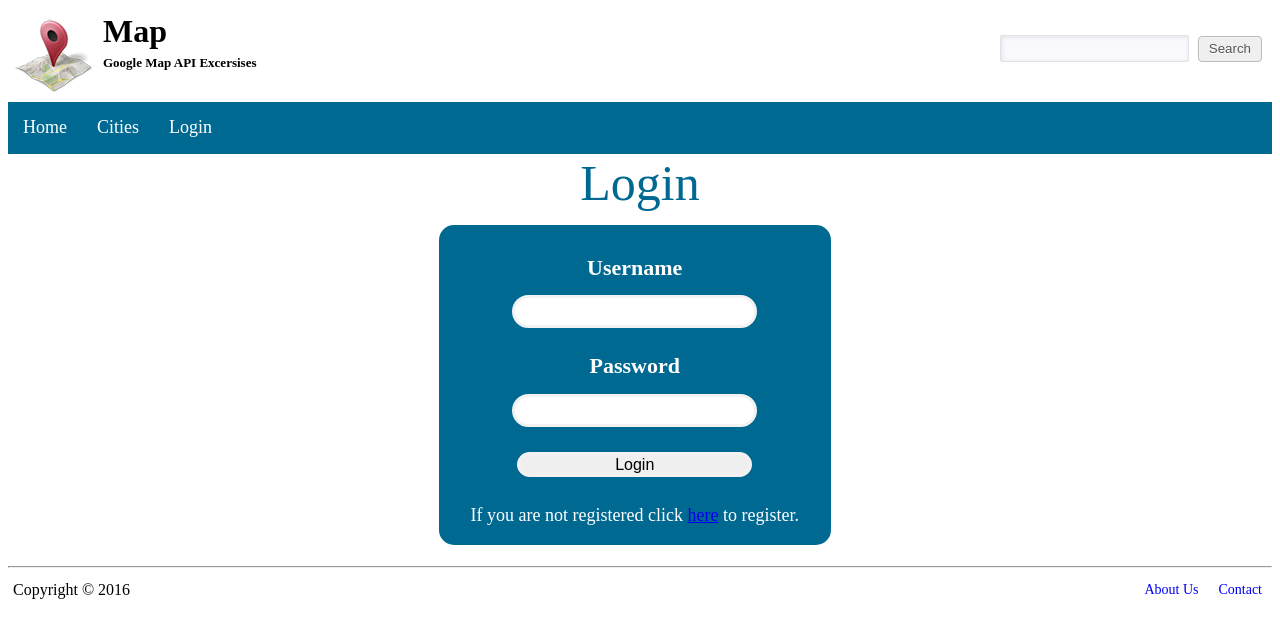
After one commit to stominmetal/Site, a PHP site: page /login.php in a window 1280 px wide. The commit adds this page. Shown: the top 638 px of the page. Run offline with PHP 8.4, Linux system fonts and the light colour scheme.

Commit message:
Login-Page-Added-Not-Working

```diff
--- a/css/app.css
+++ b/css/app.css
@@ -150,3 +150,50 @@ aside > ul > li > a {
 aside > ul > li > a:hover {
     background-color: #006992;
 }
+
+.col-m {
+    height: 290px;
+    width: 31%;
+    border-radius: 15px;
+    margin: 13px;
+}
+
+.login {
+    background-color: rgb(0, 105, 146);
+    text-align: center;
+    display: inline-block;
+    color: white;
+    font-size: 18px;
+    padding-top: 15px;
+    padding-bottom: 15px;
+}
+
+.login-title {
+    font-size: 50px;
+    color: #006992;
+    text-align: center;
+}
+
+.login > input {
+    border-radius: 30px;
+    border: 3px solid #f2f2f2;
+    width: 60%;
+    height: 25px;
+    margin: 0 auto 10px;
+    text-align: center;
+    font-size: 16px;
+}
+
+.labels {
+    font-size: 22px;
+    color: white;
+    padding-bottom: 0px;
+}
+
+.login > .btn {
+    padding-top: 20px;
+}
+
+.par {
+    font-size: 18px;
+}
--- /dev/null
+++ b/login.php
@@ -0,0 +1,34 @@
+<!doctype html>
+<html lang="en">
+<head>
+    <meta charset="UTF-8">
+    <title>Document</title>
+    <link href='css/app.css' rel='stylesheet' type='text/css'/>
+</head>
+<body>
+
+<!--Header-->
+<?php include("modules/_header.php") ?>
+
+<div class="row">
+    <div class="row login-title">
+        Login</div>
+    <div class="col col-m"></div>
+    <div class="col col-m login">
+        <h1 class="labels">Username</h1>
+        <input type="text" alt="login" name="login">
+        <h1 class="labels">Password</h1>
+        <input type="password" alt="register" name="register" >
+        <h1 class="labels"></h1>
+        <input type="button" value="Login" alt="buttonLogin" name="btnLogin">
+        <p class="par">If you are not registered click <a href="#">here</a> to register.</p>
+    </div>
+    <div class="col col-m"></div>
+</div>
+
+<hr>
+
+<?php include("modules/_footer.php") ?>
+
+</body>
+</html>
--- a/modules/_header.php
+++ b/modules/_header.php
@@ -17,9 +17,9 @@
 
     <nav class="row">
         <ul>
-            <li><a href="#">Home</a></li>
+            <li><a href="./index.php">Home</a></li>
             <li><a href="#">Cities</a></li>
-            <li><a href="#">Countries</a></li>
+            <li><a href="./login.php">Login</a></li>
         </ul>
     </nav>
 
```
